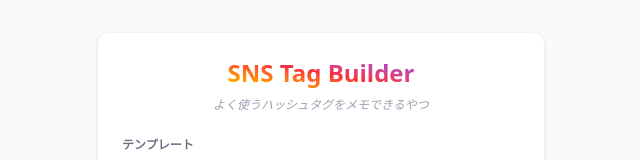
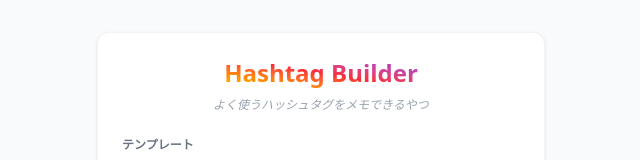
Before and after one commit to ahuglajbclajep/instagram-tagbuilder, a React (Vite) app: page / in a window 1280 px wide. Shown: the top 160 px of the page, without its empty margins (319-959 px from the left). Built offline with nearby package versions, Linux system fonts and the light colour scheme.

Commit message:
アプリの名前も更新

```diff
--- a/package.json
+++ b/package.json
@@ -1,5 +1,5 @@
 {
-  "name": "sns-tag-builder",
+  "name": "hashtag-builder",
   "private": true,
   "version": "0.0.0",
   "scripts": {
--- a/src/features/Header.tsx
+++ b/src/features/Header.tsx
@@ -2,7 +2,7 @@ export const Header = () => {
   return (
     <header className="flex flex-col items-center gap-y-2">
       <h1 className="bg-linear-to-tr from-yellow-400 via-red-500 to-purple-600 bg-clip-text text-2xl font-bold text-transparent">
-        SNS Tag Builder
+        Hashtag Builder
       </h1>
       <p className="text-xs font-medium text-gray-400 italic">
         よく使うハッシュタグをメモできるやつ
```
